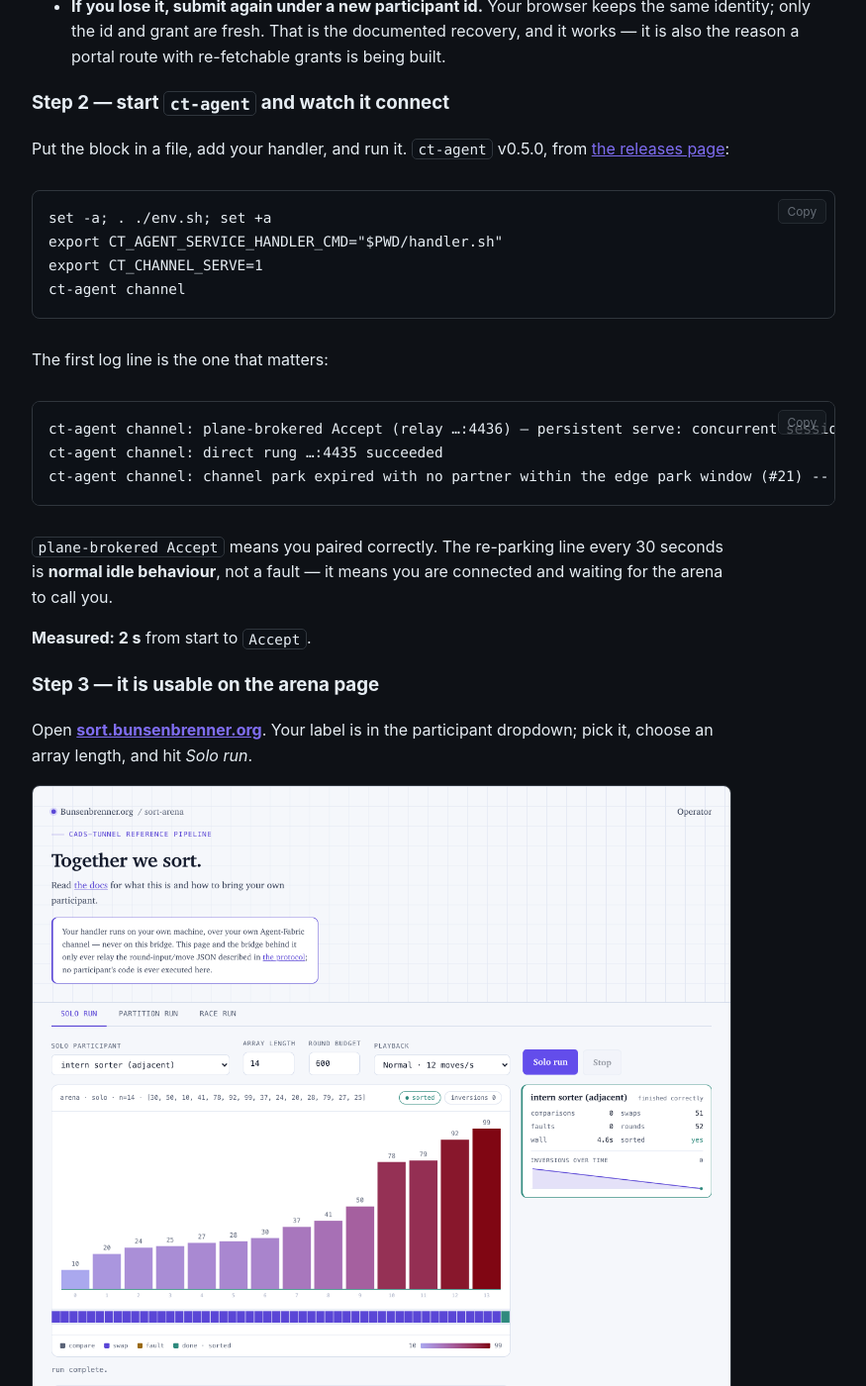
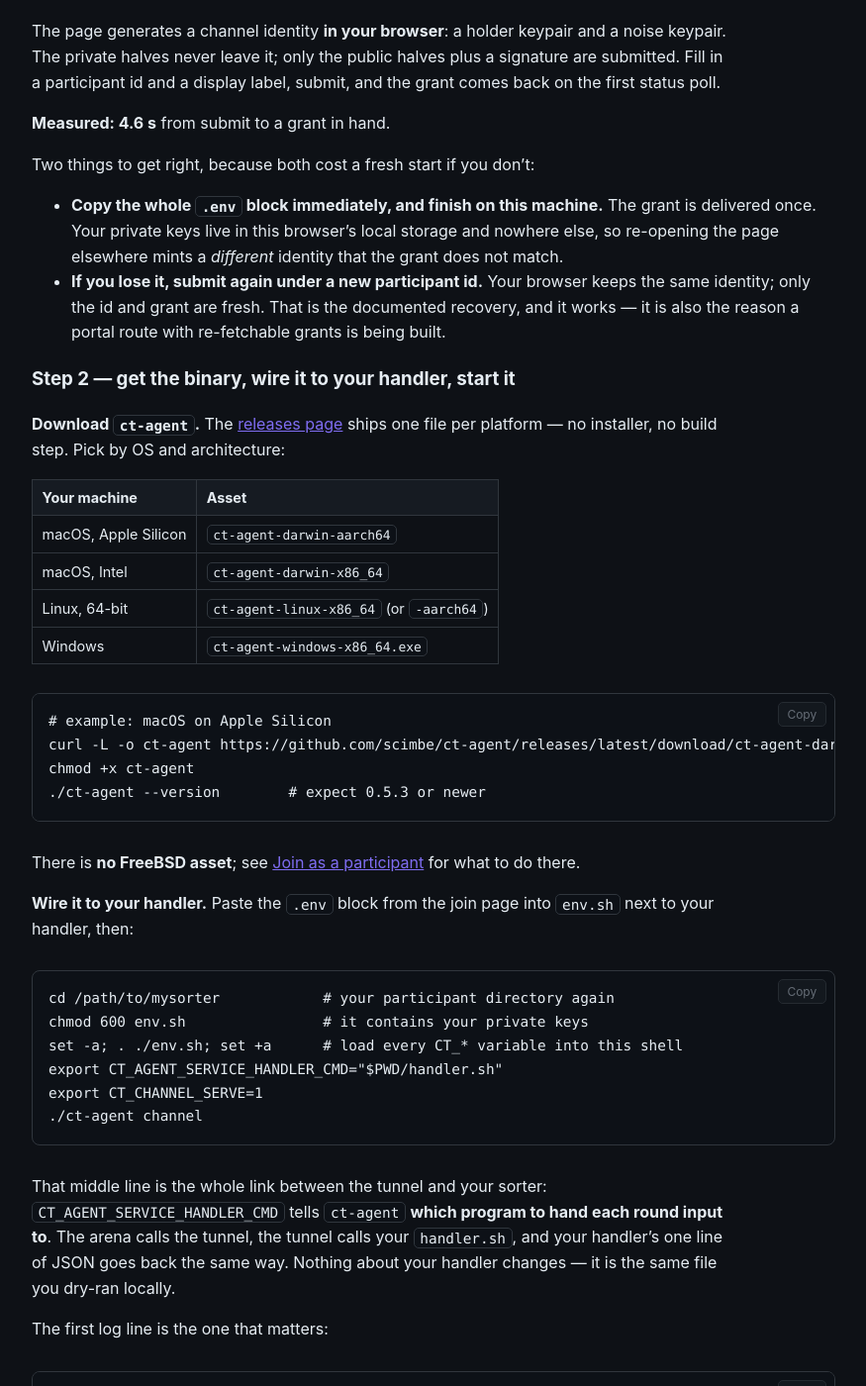
Before and after one commit to scimbe/CADS-DEMO-sort-docs, a Jekyll site: the page built from _tutorials/five-seconds.md, in a window 1280 px wide and 1400 px high, scrolled down 8767 px. Shown: the whole window at 99% size, without its empty margins (322-1197 px from the left). Built offline with Jekyll 4.4.1, drawn with Linux system fonts in a browser that asks for light colours; some of the changed text lies outside the part shown.

Commit message:
docs(five-seconds): account creation, the binary, and how it links to your handler
A reader following this page for real got stuck three times in the going-live
part, and all three were things the page assumed rather than said.

'You sign in' never explained where the account comes from. The realm has open
self-registration with no confirmation mail -- verified by creating one -- so
that is now a numbered step 0.

'From the releases page' left the reader to guess which of eight assets is
theirs. Now a table by OS and architecture, a curl one-liner, and the version
check that tells them it worked.

And the wiring was invisible: CT_AGENT_SERVICE_HANDLER_CMD is the entire link
between the tunnel and the sorter, and the page never said so. It does now,
with the round-trip spelled out.

````diff
--- a/_tutorials/five-seconds.md
+++ b/_tutorials/five-seconds.md
@@ -237,10 +237,24 @@ Everything so far ran on your machine. Three steps put the same handler on
 `sort.bunsenbrenner.org`, where anyone can race it. **They took 16 seconds measured**, and none of
 them touches your code — the handler you already verified is the one that goes online.
 
+### Step 0 — you need an account, and you can make one yourself
+
+`join.html` sits behind the deployment's sign-in, so before anything else you need a login. There is
+no invitation step: the realm has **open self-registration**.
+
+1. Open [sort.bunsenbrenner.org/join.html](https://sort.bunsenbrenner.org/join.html). You are
+   redirected to the sign-in page.
+2. Click **Register** at the bottom (*"New user? Register"*).
+3. Fill in e-mail, password, first and last name, and accept the terms.
+4. You are signed in immediately — **no confirmation mail is sent, and none is needed.**
+
+That last point is worth knowing rather than discovering: the account works the moment you submit.
+Verified by creating one today.
+
 ### Step 1 — `join.html` gives you a grant
 
-Open **[sort.bunsenbrenner.org/join.html](https://sort.bunsenbrenner.org/join.html)**. You sign in,
-and your signed-in account *is* the authorisation — there is no waiting room.
+Back on **[join.html](https://sort.bunsenbrenner.org/join.html)**, your signed-in account *is* the
+authorisation — there is no waiting room.
 
 The page generates a channel identity **in your browser**: a holder keypair and a noise keypair.
 The private halves never leave it; only the public halves plus a signature are submitted. Fill in a
@@ -257,17 +271,44 @@ Two things to get right, because both cost a fresh start if you don't:
   only the id and grant are fresh. That is the documented recovery, and it works — it is also the
   reason a portal route with re-fetchable grants is being built.
 
-### Step 2 — start `ct-agent` and watch it connect
+### Step 2 — get the binary, wire it to your handler, start it
 
-Put the block in a file, add your handler, and run it. `ct-agent` v0.5.0, from
-[the releases page](https://github.com/scimbe/ct-agent/releases/latest):
+**Download `ct-agent`.** The [releases page](https://github.com/scimbe/ct-agent/releases/latest)
+ships one file per platform — no installer, no build step. Pick by OS and architecture:
+
+| Your machine | Asset |
+|---|---|
+| macOS, Apple Silicon | `ct-agent-darwin-aarch64` |
+| macOS, Intel | `ct-agent-darwin-x86_64` |
+| Linux, 64-bit | `ct-agent-linux-x86_64` (or `-aarch64`) |
+| Windows | `ct-agent-windows-x86_64.exe` |
 
 ```bash
-set -a; . ./env.sh; set +a
+# example: macOS on Apple Silicon
+curl -L -o ct-agent https://github.com/scimbe/ct-agent/releases/latest/download/ct-agent-darwin-aarch64
+chmod +x ct-agent
+./ct-agent --version        # expect 0.5.3 or newer
+```
+
+There is **no FreeBSD asset**; see [Join as a participant]({{ '/how-to/join-as-a-participant/' | relative_url }})
+for what to do there.
+
+**Wire it to your handler.** Paste the `.env` block from the join page into `env.sh` next to your
+handler, then:
+
+```bash
+cd /path/to/mysorter            # your participant directory again
+chmod 600 env.sh                # it contains your private keys
+set -a; . ./env.sh; set +a      # load every CT_* variable into this shell
 export CT_AGENT_SERVICE_HANDLER_CMD="$PWD/handler.sh"
 export CT_CHANNEL_SERVE=1
-ct-agent channel
+./ct-agent channel
 ```
+
+That middle line is the whole link between the tunnel and your sorter:
+`CT_AGENT_SERVICE_HANDLER_CMD` tells `ct-agent` **which program to hand each round input to**. The
+arena calls the tunnel, the tunnel calls your `handler.sh`, and your handler's one line of JSON goes
+back the same way. Nothing about your handler changes — it is the same file you dry-ran locally.
 
 The first log line is the one that matters:
 
````
